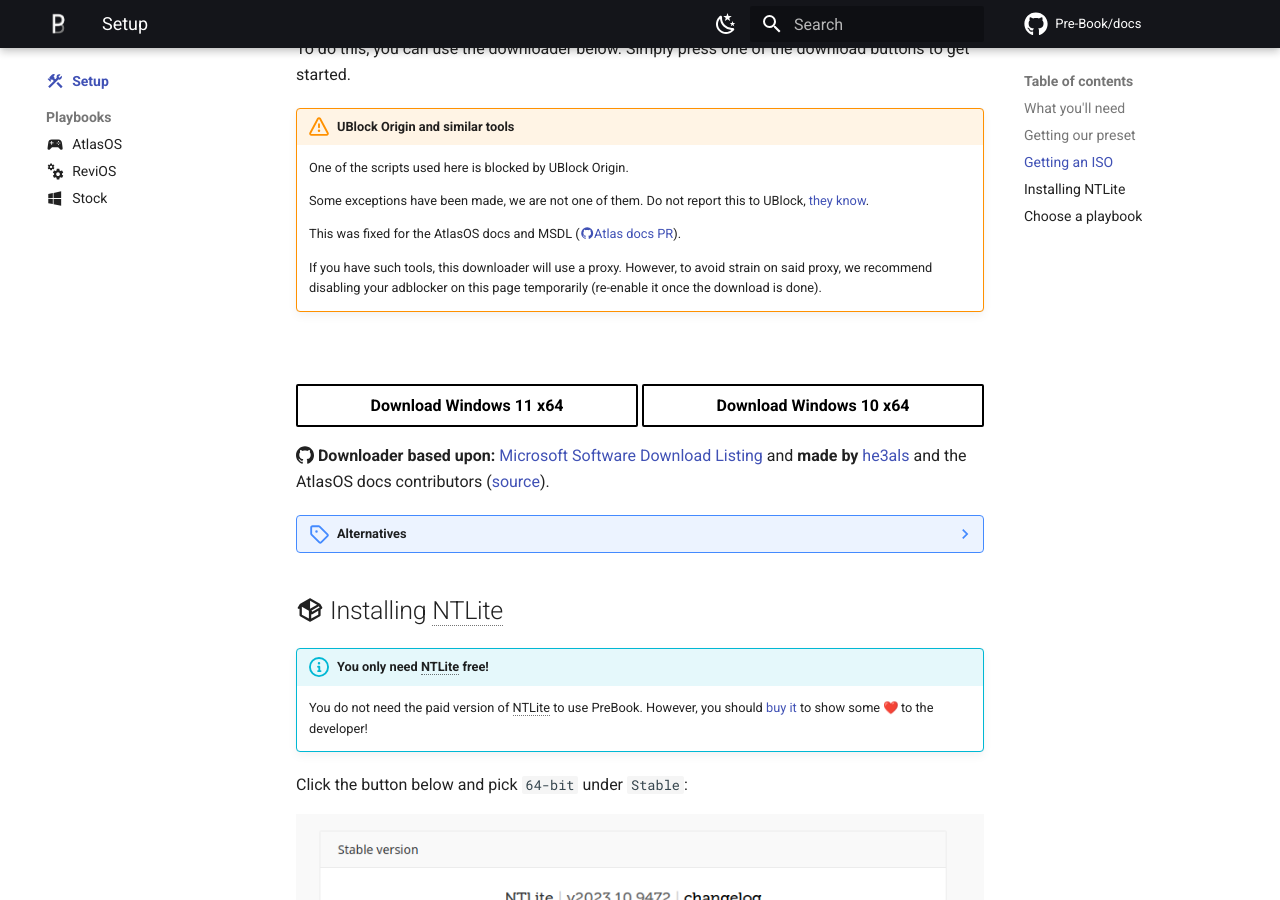
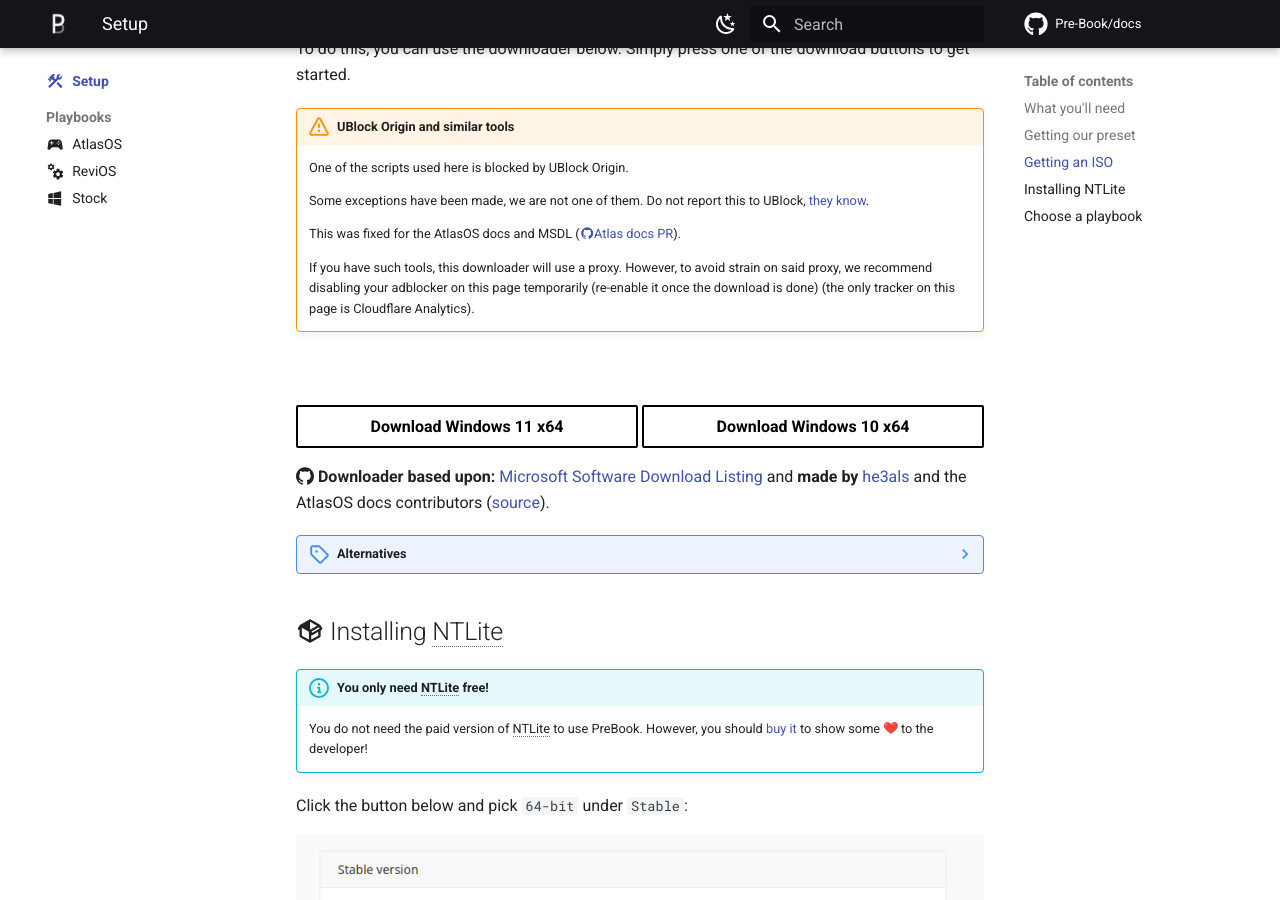
Before and after one commit to Pre-Book/docs, an MkDocs documentation site: the page built from docs/setup/README.md, in a window 1280 px wide and 900 px high, scrolled down 1667 px. Built offline with MkDocs 1.6.1 and Material for MkDocs 9.7.7, drawn with Linux system fonts in a browser that asks for light colours; emoji names are drawn with the system emoji font; comment, search, counter and statistics services are not loaded.

```diff
--- a/docs/setup/README.md
+++ b/docs/setup/README.md
@@ -63,7 +63,7 @@ To do this, you can use the downloader below. Simply press one of the download b
 
     This was fixed for the AtlasOS docs and MSDL ([:material-github:Atlas docs PR](https://github.com/uBlockOrigin/uAssets/pull/20642)).
 
-    If you have such tools, this downloader will use a proxy. However, to avoid strain on said proxy, we recommend disabling your adblocker on this page temporarily (re-enable it once the download is done).
+    If you have such tools, this downloader will use a proxy. However, to avoid strain on said proxy, we recommend disabling your adblocker on this page temporarily (re-enable it once the download is done) (the only tracker on this page is Cloudflare Analytics).
 
 
 <br><br>
```
Also changed, not shown: other parts of docs/setup/README.md (+1 -1 lines), docs/setup/playbooks/atlas.md (+5 -3 lines), docs/assets/vtoy_sb.png (added), 1 other file.
